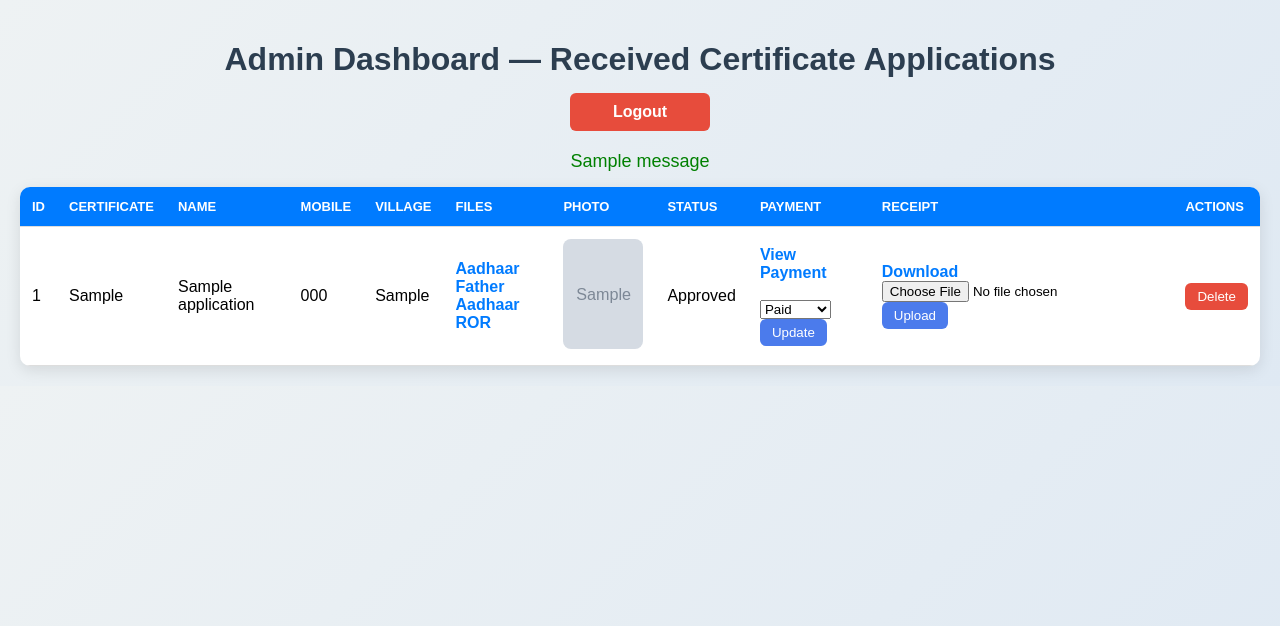
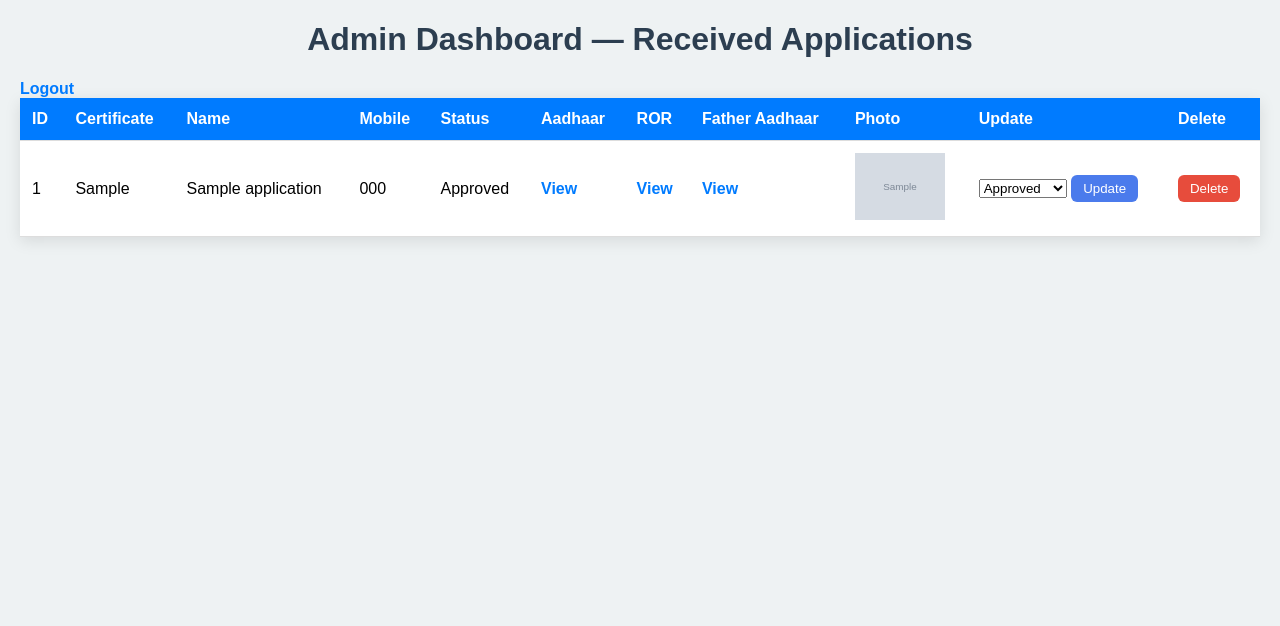
Before and after one commit to Aditya1234AD/certificate-app, a Flask app: page /admin in a window 1280 px wide. Shown: the top 626 px of the page. Run offline with Flask 2, Linux system fonts and the light colour scheme; the visitor is signed in with stand-in values (Sample User, id 1); tables that the repository leaves empty hold one stand-in row (values such as "Sample post"); grey boxes marked "Sample" are stand-in pictures; one stand-in notice (Sample message) is shown.

Commit message:
Update admin.html

```diff
--- a/templates/admin.html
+++ b/templates/admin.html
@@ -3,212 +3,70 @@
 <head>
 <meta charset="UTF-8">
 <meta name="viewport" content="width=device-width, initial-scale=1.0">
-    <title>Admin Dashboard - Certificate Applications</title>
-
+<title>Admin Dashboard</title>
 <style>
-        body {
-            font-family: Arial, sans-serif;
-            background: linear-gradient(135deg, #eef2f3, #dfe9f3);
-            margin: 0;
-            padding: 20px;
-        }
-
-        h1 {
-            text-align: center;
-            margin-bottom: 15px;
-            color: #2c3e50;
-        }
-
-        .logout-btn {
-            display: block;
-            width: 120px;
-            margin: 0 auto 20px auto;
-            padding: 10px;
-            text-align: center;
-            background: #e74c3c;
-            color: white;
-            text-decoration: none;
-            border-radius: 6px;
-        }
-
-        .logout-btn:hover {
-            background: #c0392b;
-        }
-
-        table {
-            width: 100%;
-            border-collapse: collapse;
-            background: white;
-            border-radius: 10px;
-            overflow: hidden;
-            box-shadow: 0 4px 15px rgba(0,0,0,0.1);
-        }
-
-        th, td {
-            border-bottom: 1px solid #ddd;
-            padding: 12px;
-            text-align: left;
-        }
-
-        th {
-            background: #007bff;
-            color: white;
-            text-transform: uppercase;
-            font-size: 13px;
-        }
-
-        tr:hover {
-            background: #f1f1f1;
-        }
-
-        img {
-            border-radius: 6px;
-            width: 90px;
-            height: 110px;
-            object-fit: cover;
-        }
-
-        a {
-            color: #007bff;
-            font-weight: bold;
-            text-decoration: none;
-        }
-
-        a:hover {
-            text-decoration: underline;
-        }
-
-        button {
-            padding: 6px 12px;
-            border: none;
-            border-radius: 6px;
-            cursor: pointer;
-        }
-
-        button[type="submit"] {
-            background: #4b7bec;
-            color: white;
-        }
-
-        button.delete-btn {
-            background: #e74c3c;
-            color: white;
-        }
-
-        .flash {
-            text-align: center;
-            font-size: 18px;
-            color: green;
-            margin-bottom: 15px;
-        }
-
-        .small-img {
-            width: 80px;
-            border-radius: 8px;
-        }
+/* styles similar to before; updated links to /static/uploads */
+body{font-family:Arial;margin:20px;background:#eef2f3;}
+h1{text-align:center;color:#2c3e50;}
+table{width:100%;border-collapse:collapse;background:white;box-shadow:0 4px 15px rgba(0,0,0,0.1);}
+th,td{padding:12px;text-align:left;border-bottom:1px solid #ddd;}
+th{background:#007bff;color:white;}
+tr:hover{background:#f1f1f1;}
+a{color:#007bff;font-weight:bold;text-decoration:none;}
+a:hover{text-decoration:underline;}
+button{padding:6px 12px;border:none;border-radius:6px;cursor:pointer;}
+button[type="submit"]{background:#4b7bec;color:white;}
+button.delete-btn{background:#e74c3c;color:white;}
 </style>
 </head>
 <body>
 
-    <h1>Admin Dashboard — Received Certificate Applications</h1>
-
-    <a class="logout-btn" href="/admin-logout">Logout</a>
-
-    {% with messages = get_flashed_messages() %}
-      {% if messages %}
-        <div class="flash">
-            {{ messages[0] }}
-        </div>
-      {% endif %}
-    {% endwith %}
+<h1>Admin Dashboard — Received Applications</h1>
+<a href="/admin-logout">Logout</a>
 
 <table>
 <thead>
 <tr>
-                <th>ID</th>
-                <th>Certificate</th>
-                <th>Name</th>
-                <th>Mobile</th>
-                <th>Village</th>
-                <th>Files</th>
-                <th>Photo</th>
-                <th>Status</th>
-                <th>Payment</th>
-                <th>Receipt</th>
-                <th>Actions</th>
+<th>ID</th><th>Certificate</th><th>Name</th><th>Mobile</th><th>Status</th>
+<th>Aadhaar</th><th>ROR</th><th>Father Aadhaar</th><th>Photo</th><th>Update</th><th>Delete</th>
 </tr>
 </thead>
-
 <tbody>
 {% for app in applications %}
 <tr>
-                <td>{{ app["id"] }}</td>
-                <td>{{ app["cert_type"] }}</td>
-                <td>{{ app["name"] }}</td>
-                <td>{{ app["mobile"] }}</td>
-                <td>{{ app["village"] }}</td>
+<td>{{ app['id'] }}</td>
+<td>{{ app['cert_type'] }}</td>
+<td>{{ app['name'] }}</td>
+<td>{{ app['mobile'] }}</td>
+<td>{{ app['status'] }}</td>
+
+<td>{% if app['aadhar_file'] %}<a href="/static/uploads/{{ app['aadhar_file'] }}" target="_blank">View</a>{% else %}N/A{% endif %}</td>
+<td>{% if app['ror_file'] %}<a href="/static/uploads/{{ app['ror_file'] }}" target="_blank">View</a>{% else %}N/A{% endif %}</td>
+<td>{% if app['father_aadhar_file'] %}<a href="/static/uploads/{{ app['father_aadhar_file'] }}" target="_blank">View</a>{% else %}N/A{% endif %}</td>
+<td>{% if app['applicant_photo'] %}<img src="/static/uploads/{{ app['applicant_photo'] }}" width="90">{% else %}No Photo{% endif %}</td>
 
 <td>
-                    {% if app["aadhar_file"] %}<a href="/uploads/{{ app['aadhar_file'] }}" target="_blank">Aadhaar</a><br>{% endif %}
-                    {% if app["father_aadhar_file"] %}<a href="/uploads/{{ app['father_aadhar_file'] }}" target="_blank">Father Aadhaar</a><br>{% endif %}
-                    {% if app["ror_file"] %}<a href="/uploads/{{ app['ror_file'] }}" target="_blank">ROR</a><br>{% endif %}
-                </td>
-
-                <td>
-                    {% if app["applicant_photo"] %}
-                        <img class="small-img" src="/uploads/{{ app['applicant_photo'] }}">
-                    {% else %}
-                        No Photo
-                    {% endif %}
-                </td>
-
-                <td>{{ app["status"] }}</td>
-
-                <td>
-                    {% if app["payment_ss"] %}
-                        <a href="/payments/{{ app['payment_ss'] }}" target="_blank">View Payment</a><br>
-                    {% else %}
-                        Not Paid
-                    {% endif %}
-
-                    <br>
-
-                    <form action="/verify_payment" method="POST">
+<form action="/update_status" method="POST">
 <input type="hidden" name="id" value="{{ app['id'] }}">
-                        <select name="payment_status">
-                            <option value="Pending" {% if app['payment_status']=="Pending" %}selected{% endif %}>Pending</option>
-                            <option value="Paid" {% if app['payment_status']=="Paid" %}selected{% endif %}>Paid</option>
-                            <option value="Verified" {% if app['payment_status']=="Verified" %}selected{% endif %}>Verified</option>
+<select name="status">
+<option value="Pending" {% if app['status']=='Pending' %}selected{% endif %}>Pending</option>
+<option value="Processing" {% if app['status']=='Processing' %}selected{% endif %}>Processing</option>
+<option value="Approved" {% if app['status']=='Approved' %}selected{% endif %}>Approved</option>
+<option value="Rejected" {% if app['status']=='Rejected' %}selected{% endif %}>Rejected</option>
 </select>
 <button type="submit">Update</button>
 </form>
 </td>
 
 <td>
-                    {% if app["receipt_file"] %}
-                        <a href="/receipts/{{ app['receipt_file'] }}" target="_blank">Download</a>
-                    {% else %}
-                        No Receipt
-                    {% endif %}
-
-                    <form action="/upload_receipt" method="POST" enctype="multipart/form-data">
-                        <input type="hidden" name="id" value="{{ app['id'] }}">
-                        <input type="file" name="receipt" required>
-                        <button type="submit">Upload</button>
-                    </form>
-                </td>
-
-                <td>
-                    <form action="/delete_application" method="POST" onsubmit="return confirm('Delete this application?');">
+<form action="/delete_application" method="POST" onsubmit="return confirm('Are you sure?');">
 <input type="hidden" name="id" value="{{ app['id'] }}">
 <button type="submit" class="delete-btn">Delete</button>
 </form>
 </td>
-
 </tr>
 {% endfor %}
 </tbody>
 </table>
-
 </body>
     </html>
```
Lines whose indentation alone changed are shown as unchanged.
